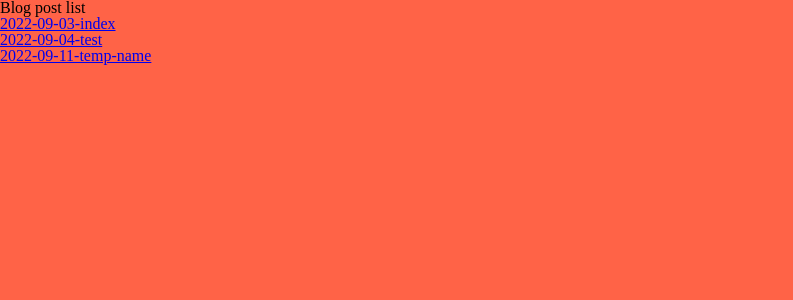
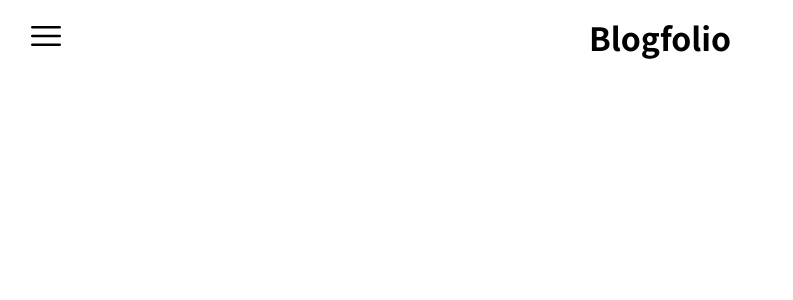
Before and after one commit to JP3Pe/blogfolio, a Next.js app: page / in a window 1280 px wide. Shown: the top 300 px of the page, without its empty margins (0-793 px from the left). Built offline with nearby package versions, Linux system fonts and the light colour scheme.

Commit message:
add: 상단 타이틀바 추가

```diff
--- /dev/null
+++ b/components/layout.tsx
@@ -0,0 +1,5 @@
+import TopBar from "./top-bar";
+
+export default function Layout(props: any) {
+  return <TopBar></TopBar>;
+}
--- /dev/null
+++ b/components/top-bar.tsx
@@ -0,0 +1,57 @@
+export default function TopBar() {
+  return (
+    <nav className="top-menu">
+      <ul>
+        <li>
+          {/* 햄버거 아이콘 */}
+          <div className="top-menu__icon">
+            <svg
+              xmlns="http://www.w3.org/2000/svg"
+              fill="none"
+              viewBox="0 0 24 24"
+              strokeWidth={1.5}
+              stroke="currentColor"
+              className="w-6 h-6"
+            >
+              <path
+                strokeLinecap="round"
+                strokeLinejoin="round"
+                d="M3.75 6.75h16.5M3.75 12h16.5m-16.5 5.25h16.5"
+              />
+            </svg>
+          </div>
+        </li>
+        <li>
+          <span className="top-menu__title">Blogfolio</span>
+        </li>
+        <li>
+          <span className="top-menu__right-blank-area"></span>
+        </li>
+      </ul>
+      <style jsx>
+        {`
+          nav {
+            --top-menu-height: 5vh;
+            height: var(--top-menu-height);
+            padding: 2vh 2vw;
+          }
+
+          nav > ul {
+            display: flex;
+            justify-content: space-between;
+            align-items: center;
+          }
+
+          .top-menu__icon > svg:first-child {
+            height: var(--top-menu-height);
+          }
+
+          .top-menu__title {
+            font-weight: bold;
+            font-size: 2em;
+          }
+        `}
+      </style>
+    </nav>
+  );
+}
--- a/pages/_app.tsx
+++ b/pages/_app.tsx
@@ -1,10 +1,16 @@
 import type { AppProps } from "next/app";
+
+import Layout from "../components/layout";
 
 import "../styles/reset.css";
 import "../styles/root.css";
 
 function MyApp({ Component, pageProps }: AppProps) {
-  return <Component {...pageProps} />;
+  return (
+    <Layout>
+      <Component {...pageProps} />
+    </Layout>
+  );
 }
 
 export default MyApp;
--- a/styles/root.css
+++ b/styles/root.css
@@ -1,3 +1,7 @@
+@import url("https://fonts.googleapis.com/css2?family=Noto+Sans+KR:wght@400;700&family=Noto+Sans:wght@400;700&display=swap");
+
 body {
-  background-color: tomato;
+  background-color: white;
+  font-family: "Noto Sans", sans-serif;
+  font-family: "Noto Sans KR", sans-serif;
 }
```
